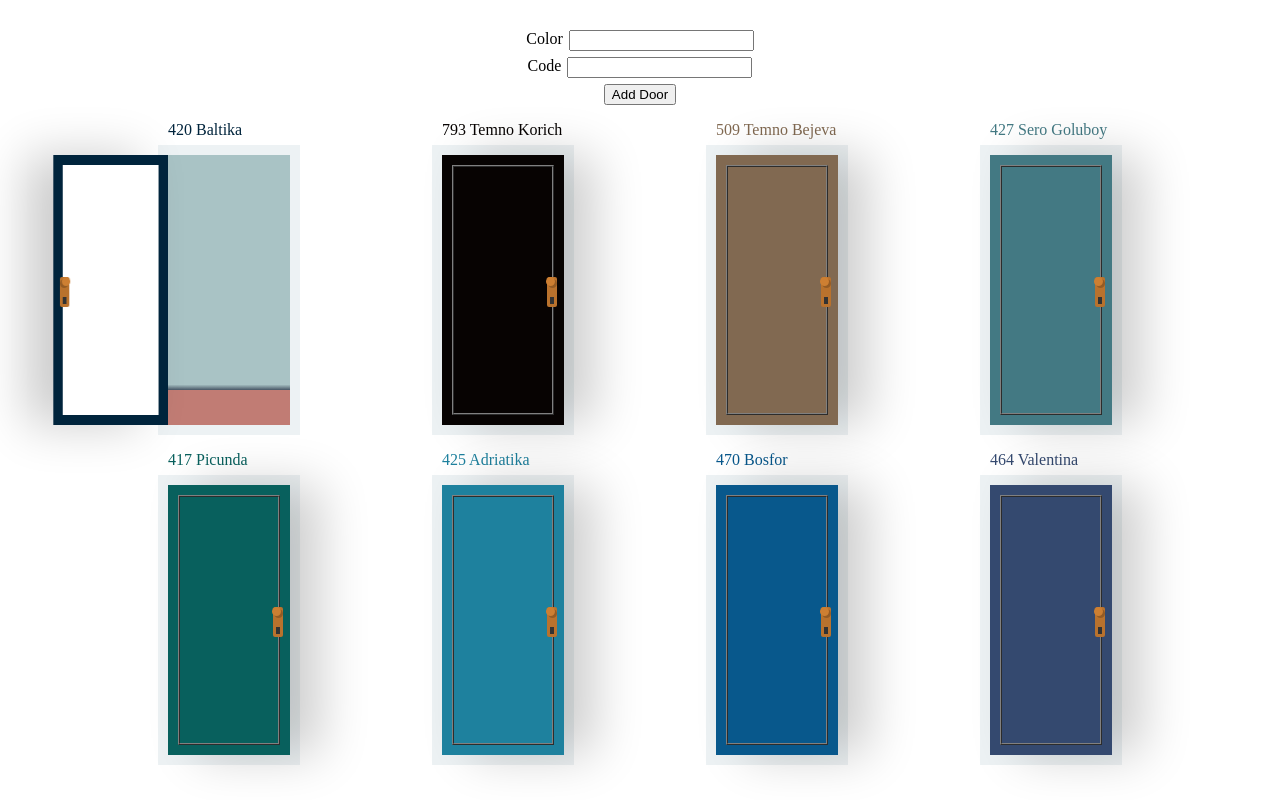
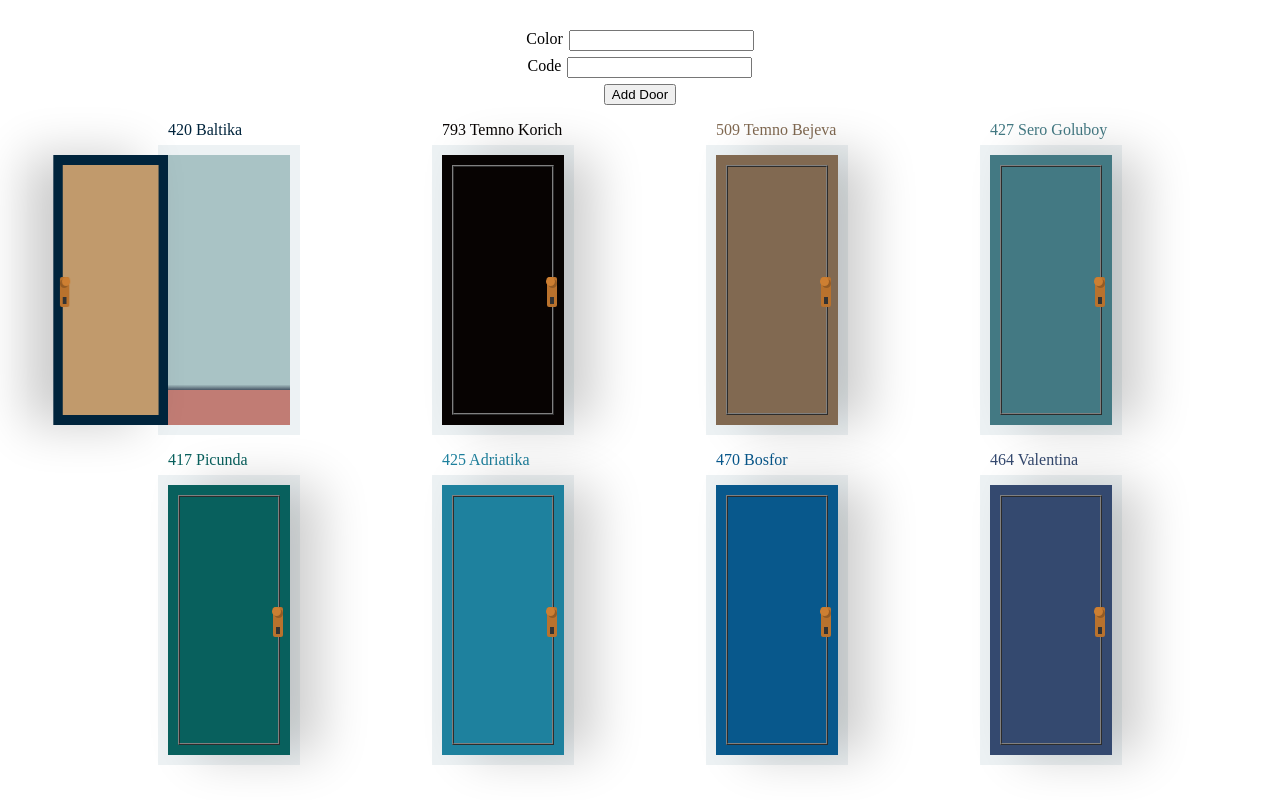
Before and after one commit to narek1993x/door-colors, a React (Vite) app: page / in a window 1280 px wide. In both pictures the pointer is over the element 229 px from the left and 290 px from the top of the page. Built offline with nearby package versions, Linux system fonts and the light colour scheme.

Commit message:
Update App.tsx and Door.css

```diff
--- a/src/App.tsx
+++ b/src/App.tsx
@@ -15,15 +15,14 @@ function App() {
   ]);
   const [newDoor, setNewDoor] = React.useState({ color: "", code: ""});
 
-
   const handleNewDoor = (event) => {
     setNewDoor(oldDoor => ({ ...oldDoor, [event.target.name]: event.target.value}));
-  }
+  };
 
   const handleAddDoor = () => {
     setDoors(oldDoors => ([newDoor, ...oldDoors]));
     setNewDoor({ color: "", code: ""});
-  }
+  };
 
   return (
     <div className="App">
--- a/src/components/Door.css
+++ b/src/components/Door.css
@@ -69,7 +69,7 @@
 }
 
 .door:hover .door-front:before {
-  background-color: #fff;
+  background-color: #C19A6C;
   border-color: transparent;
 }
 
```
